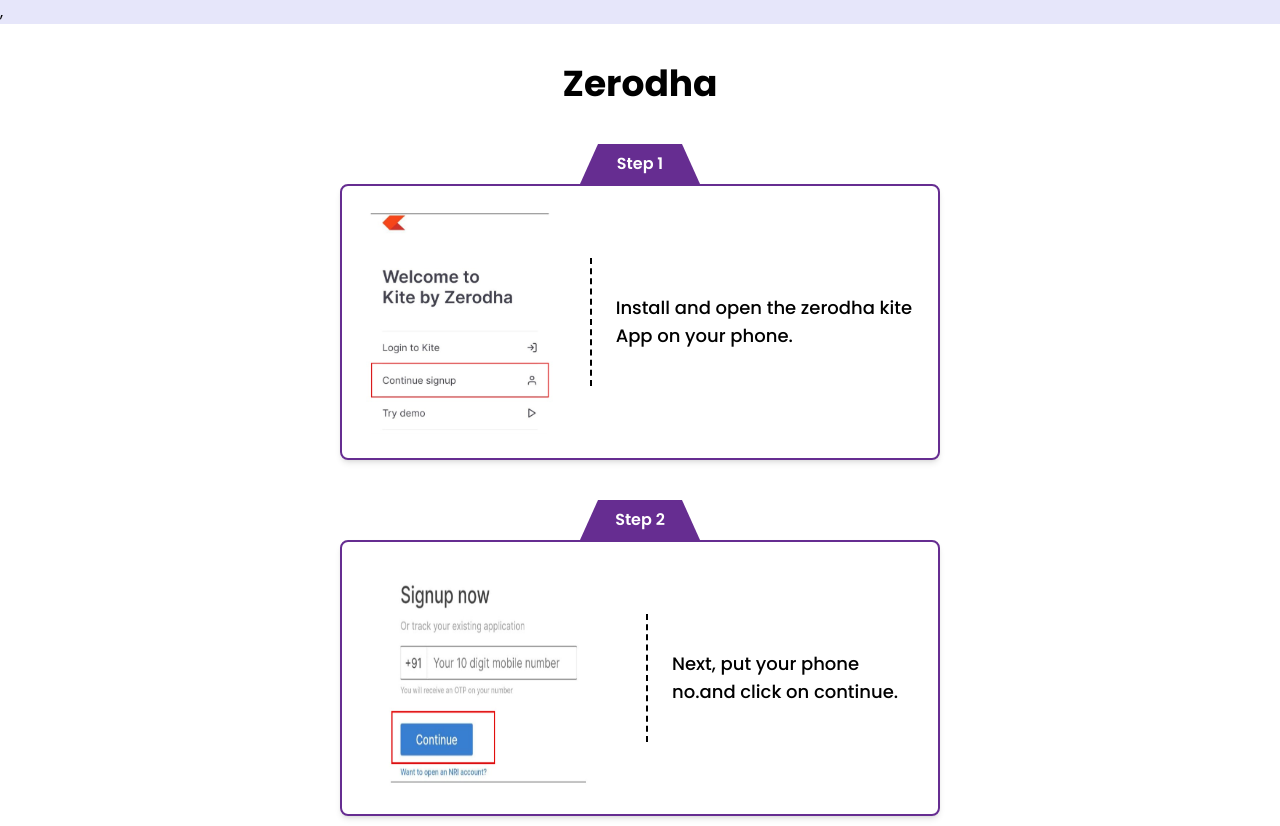
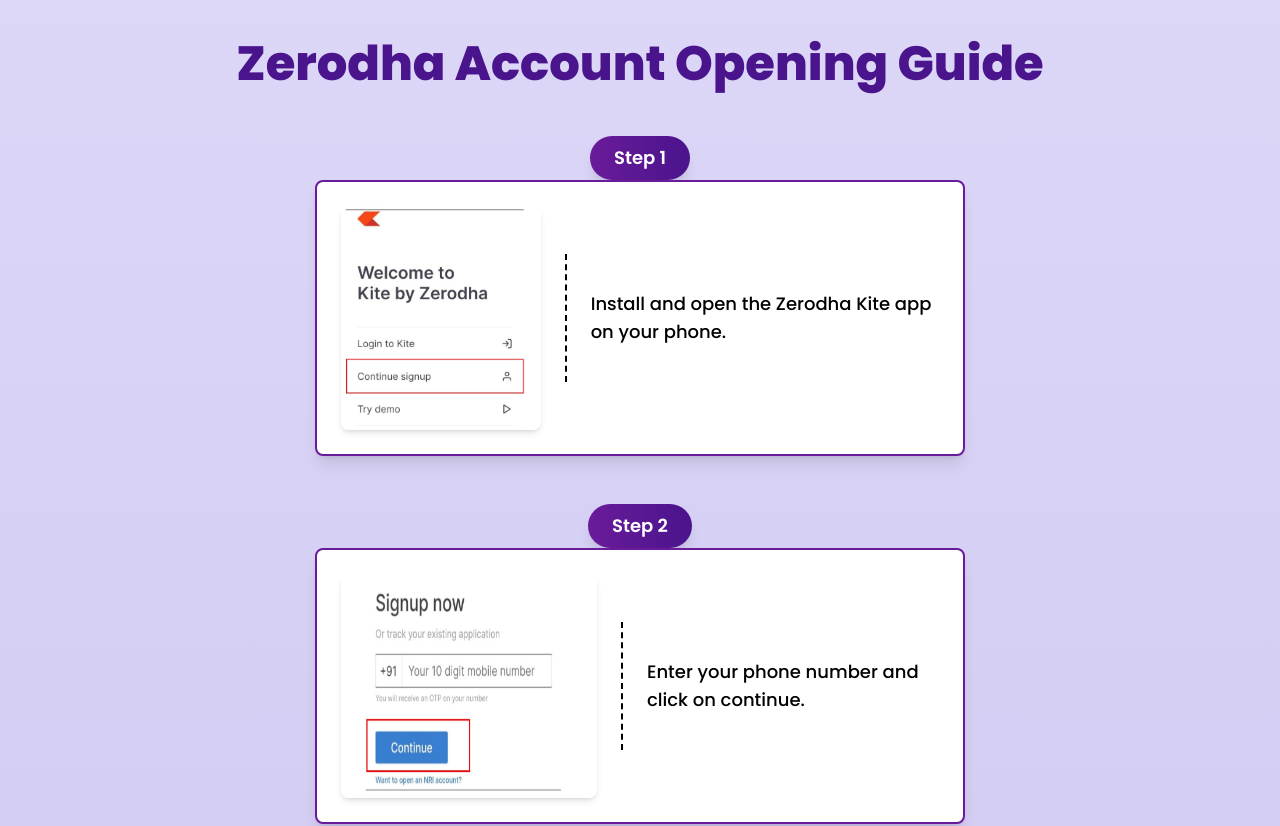
Before and after one commit to smritidoneria/Financial-Academia, a React (Vite) app in the folder client/: page /zerodha in a window 1280 px wide. Shown: the top 826 px of the page. Built offline with nearby package versions, Linux system fonts and the light colour scheme; the HTML template or start-up script is replaced by a standard one.

Commit message:
enhanced styles

```diff
--- a/client/src/App.jsx
+++ b/client/src/App.jsx
@@ -1,8 +1,7 @@
-import React from "react";
-import { createBrowserRouter, RouterProvider, Outlet } from "react-router-dom";
+import React, { useEffect, useState } from "react";
+import { createBrowserRouter, RouterProvider } from "react-router-dom";
 import { AnimatePresence } from "framer-motion";
-import NavBar from "./components/NavBar";
-import Footer from "./components/Footer";
+import Layout from "./Layout";
 import Login from "./pages/Login";
 import Home from "./pages/Home";
 import BlogHome from "./pages/BlogHome";
@@ -14,11 +13,9 @@
 import FriendsPage from "./pages/FriendsPage";
 import Demat from "./pages/Demat";
 import Redirect from "./Redirect";
-import { useSelector } from "react-redux";
 import DematDashboard from "./pages/DematDashboard";
 import { ToastContainer } from "react-toastify";
 import "react-toastify/dist/ReactToastify.css";
-import StaggeredDropDown from "./components/ChatBot";
 import {
   Budgeting,
   BudgetingQAndA,
@@ -34,24 +31,21 @@
 import Learning from "./pages/Learning";
 import LeaderBoard from "./pages/FriendsPage";
 import StockGame from "./pages/stockgame";
-import { Dashboard } from "@mui/icons-material";
 import Zerodha from "./pages/Zerodha";
 import Upstox from "./pages/Upstox";
 import AngelOne from "./pages/AngelOne";
 import Groww from "./pages/Groww";
-import { useLocation } from "react-router-dom";
 import StockAnalysis from "./pages/StockAnalysis";
 import Discussion from "./pages/Discussion";
 import News from "./pages/News";
 
+function App() {
+  const [token, setToken] = useState(localStorage.getItem("token"));
 
-
-function App() {
-  const token = localStorage.getItem("token");
-
-
-  const isNavBarOpen = useSelector((state) => state.ui.isNavBarOpen);
-
+  useEffect(() => {
+    const storedToken = localStorage.getItem("token");
+    setToken(storedToken);
+  }, []);
 
   const router = createBrowserRouter([
     {
@@ -70,44 +64,27 @@
             draggable
             pauseOnHover={false}
             theme="dark"
-          />,
-          {/* element: <Layout /> */}
-          {token && <NavBar />}
-          {!isNavBarOpen && (
-            <>
-              <Outlet />
-              {token && (
-                <div className="fixed bottom-12 right-36">
-                  <StaggeredDropDown />
-                </div>
-              )}
-              {token && <Footer />}
-            </>
-          )}
+          />
+          <Layout />
         </>
       ),
-
-      // path: "/",
-      // element: <Layout />,
       children: [
-
         {
           path: "/",
           element: <Redirect />,
         },
         {
-          path:"/dashboard/news",
-          element: <News/>
+          path: "/dashboard/news",
+          element: <News />,
         },
         {
-          path:"/dashboard/analysis",
-          element: <StockAnalysis/>
+          path: "/dashboard/analysis",
+          element: <StockAnalysis />,
         },
         {
-          path:"/dashboard/discussion",
-          element: <Discussion/>
+          path: "/dashboard/discussion",
+          element: <Discussion />,
         },
-
         {
           path: "/login",
           element: <Login />,
@@ -118,15 +95,15 @@
         },
         {
           path: "/zerodha",
-          element: <Zerodha/>,
+          element: <Zerodha />,
         },
         {
           path: "upstox",
           element: <Upstox />,
         },
         {
-          path:"angelOne",
-          element: <AngelOne/>
+          path: "angelOne",
+          element: <AngelOne />,
         },
         {
           path: "/groww",
@@ -134,11 +111,11 @@
         },
         {
           path: "/dematchoice",
-          element: <Demat/>
+          element: <Demat />,
         },
         {
-          path:'/dashboard',
-          element: <DematDashboard/>
+          path: "/dashboard",
+          element: <DematDashboard />,
         },
         {
           path: "/learning",
@@ -146,7 +123,7 @@
         },
         {
           path: "/broker",
-          element: <Broker/>
+          element: <Broker />,
         },
         {
           path: "/blog",
@@ -166,7 +143,7 @@
         },
         {
           path: "/stock",
-          element: <StockGame/>,
+          element: <StockGame />,
         },
         {
           path: "/savings",
--- /dev/null
+++ b/client/src/Layout.jsx
@@ -0,0 +1,30 @@
+import React from "react";
+import { Outlet } from "react-router-dom";
+import NavBar from "./components/NavBar";
+import Footer from "./components/Footer";
+import StaggeredDropDown from "./components/ChatBot";
+import { useSelector } from "react-redux";
+
+const Layout = () => {
+  const token = localStorage.getItem("token");
+  const isNavBarOpen = useSelector((state) => state.ui.isNavBarOpen);
+
+  return (
+    <>
+      {token && <NavBar />}
+      {!isNavBarOpen && (
+        <>
+          <Outlet />
+          {token && (
+            <div className="fixed bottom-12 right-36">
+              <StaggeredDropDown />
+            </div>
+          )}
+          {token && <Footer />}
+        </>
+      )}
+    </>
+  );
+};
+
+export default Layout;
--- a/client/src/components/NavBar.jsx
+++ b/client/src/components/NavBar.jsx
@@ -110,10 +110,8 @@
   useEffect(() => {
     setPath(window.location.pathname);
   }, [window.location.pathname]);
+  console.log("location",location.pathname);
 
-  if (location.pathname === "/dematchoice") {
-    return null;
-  }
 
   return (
     <Disclosure as="nav" className="bg-[#33006F] sticky top-0 z-[999]">
--- a/client/src/components/login/VerifyOtp.jsx
+++ b/client/src/components/login/VerifyOtp.jsx
@@ -52,9 +52,10 @@
                 if(user.data.user.age>=18){
 
                     window.location.href = "/dematchoice";
-                }
+                }else{
                 // // navigate("/home");
                  window.location.href = "/home";
+                }
             }
             else {
                 toast.error(res.data.message);
--- a/client/src/pages/AngelOne.jsx
+++ b/client/src/pages/AngelOne.jsx
@@ -1,4 +1,5 @@
 import React from "react";
+import { motion } from "framer-motion";
 import step1 from "../assets/angel1.jpeg";
 import step2 from "../assets/angel2.jpeg";
 import step3 from "../assets/angel3.jpeg";
@@ -12,15 +13,13 @@
 const steps = [
   {
     image: step1,
-    description:
-      "Visit Angel One’s Website. Go to Angel One’s official website.",
+    description: "Visit Angel One’s Website. Go to Angel One’s official website.",
   },
   {
     image: step2,
-    description:
-      " Provide your Name, Mobile Number. Verify your mobile number with an OTP.",
+    description: "Provide your Name, Mobile Number. Verify your mobile number with an OTP.",
   },
-  { image: step3, description: "Add Email Address for kYC Verification" },
+  { image: step3, description: "Add Email Address for KYC Verification." },
   {
     image: step4,
     description:
@@ -29,13 +28,11 @@
   { image: step5, description: "Enter Aadhar number to continue." },
   {
     image: step6,
-    description:
-      "Use the digilocker to access the credential and important documents",
+    description: "Use the digilocker to access the credential and important documents.",
   },
   {
     image: step7,
-    description:
-      "Give the permission from the digilocker to provide the credentials.",
+    description: "Give the permission from the digilocker to provide the credentials.",
   },
   {
     image: step8,
@@ -45,42 +42,42 @@
   {
     image: step9,
     description:
-      "Upload Required Documents such as PAN Card (for identity verification). Aadhaar Card (for address verification). Bank proof (Cancelled cheque or bank statement).Signature proof (Upload an image of your signature).",
+      "Upload Required Documents such as PAN Card (for identity verification), Aadhaar Card (for address verification), Bank proof (Cancelled cheque or bank statement), and Signature proof (Upload an image of your signature).",
   },
 ];
 
 const AngelOne = () => {
   return (
-    <div className="w-full min-h-screen flex flex-col items-center justify-center bg-white text-black p-10">
-      <h2 className="text-4xl font-bold mb-10"> Groww</h2>
+    <div className="w-full min-h-screen flex flex-col items-center justify-center bg-gradient-to-b from-[#dcd6f7] to-[#a6a1e0] text-black p-10">
+      <motion.h2
+        className="text-5xl font-extrabold text-[#662d91] mb-12 text-center"
+        initial={{ opacity: 0, y: -50 }}
+        animate={{ opacity: 1, y: 0 }}
+        transition={{ duration: 0.8 }}
+      >
+        Angel One Account Opening Guide
+      </motion.h2>
 
       {/* Steps Container */}
       <div className="flex flex-col gap-10">
         {Array.from({ length: Math.ceil(steps.length / 2) }).map(
           (_, rowIndex) => (
-            <div
-              key={rowIndex}
-              className="flex flex-wrap justify-center gap-10"
+            <div key={rowIndex} className="flex flex-wrap justify-center gap-10">
+              {steps.slice(rowIndex * 2, rowIndex * 2 + 2).map((step, index) => (
+                <motion.div
+                  key={index}
+                  className="flex flex-col items-center"
+                  initial={{ opacity: 0, y: 20 }}
+                  whileInView={{ opacity: 1, y: 0 }}
+                  transition={{ duration: 0.5, delay: index * 0.1 }}
                 >
-              {steps
-                .slice(rowIndex * 2, rowIndex * 2 + 2)
-                .map((step, index) => (
-                  <div key={index} className="flex flex-col items-center">
                   {/* Step Number Trapezium Container */}
-                    <div
-                      className="flex items-center justify-center text-white font-semibold shadow-md"
-                      style={{
-                        width: "120px",
-                        height: "40px",
-                        backgroundColor: "#662d91",
-                        clipPath: "polygon(15% 0%, 85% 0%, 100% 100%, 0% 100%)",
-                      }}
-                    >
+                  <div className="flex items-center justify-center text-white font-semibold shadow-lg rounded-full px-6 py-2 bg-gradient-to-r from-[#6a1b9a] to-[#4a148c] text-lg">
                     Step {rowIndex * 2 + index + 1}
                   </div>
 
                   {/* Card Container */}
-                    <div className="flex items-center gap-6 p-6 bg-gray-100 rounded-lg shadow-md w-[600px] border-2 border-[#662d91] h-76">
+                  <div className="flex items-center gap-6 p-6 bg-white rounded-lg shadow-lg w-[650px] border-2 border-[#6a1b9a] h-auto transition-all hover:scale-105">
                     <img
                       src={step.image}
                       alt={`Step ${rowIndex * 2 + index + 1}`}
@@ -89,7 +86,7 @@
                     <div className="h-32 border-r-2 border-dashed border-gray-400"></div>
                     <p className="text-lg font-medium">{step.description}</p>
                   </div>
-                  </div>
+                </motion.div>
               ))}
             </div>
           )
--- a/client/src/pages/Groww.jsx
+++ b/client/src/pages/Groww.jsx
@@ -12,119 +12,63 @@
 import step11 from "../assets/groww11.jpeg";
 import step12 from "../assets/groww12.jpeg";
 import step13 from "../assets/groww13.jpeg";
+import { motion } from "framer-motion";
 
 const steps = [
-  {
-    image: step1,
-    description:
-      "Click on ‘Open Your Account’ to visit Groww and start your account opening process. Enter your mobile number to continue",
-  },
-  {
-    image: step2,
-    description:
-      "Now enter your PAN number to continue. Click verify to proceed.",
-  },
-  {
-    image: step3,
-    description: "Confirm your identity by clicking the confirm button.",
-  },
-  {
-    image: step4,
-    description:
-      "Now enter your Date of Birth, Gender and marital status. Click the next button to continue.",
-  },
-  {
-    image: step5,
-    description:
-      "Now enter your Occupation type, annual income and parents name. Click next to continue.",
-  },
-  {
-    image: step6,
-    description:
-      "Now enter your bank IFSC Code and wait for the system to detect the branch. Click Confirm bank to continue.",
-  },
-  {
-    image: step7,
-    description:
-      "Now enter your bank account number. Re-enter it to confirm the bank account number. Click verify bank to continue.",
-  },
-  {
-    image: step8,
-    description:
-      "Now click your picture on a clear background. Click the camera button to capture your photo.",
-  },
-  {
-    image: step9,
-    description:
-      "Now you need to record a 3-second video of yourself to do the IPV process. Make sure your face fits within the frame.",
-  },
-  {
-    image: step10,
-    description:
-      "Now upload a clear picture of your PAN card. Click the Camera to capture it. You can also upload a scanned image of the PAN card from your gallery.",
-  },
-  {
-    image: step11,
-    description:
-      "Now verify your address by uploading any one of the documents (Aadhaar card, Voter ID, Passport, Driving License). Click Next to continue.",
-  },
-  {
-    image: step12,
-    description:
-      "Now enter your same address details which you have mentioned on your uploaded documents.",
-  },
-  {
-    image: step13,
-    description:
-      "Now you need to upload your signature. Check the declaration box and hit “click to sign button”. You will be welcomed by a screen where you need to sign using your fingers. Click submit. Your account has been successfully created. You can now start trading using the app.",
-  },
+  { image: step1, description: "Click on ‘Open Your Account’ to visit Groww and start your account opening process. Enter your mobile number to continue." },
+  { image: step2, description: "Now enter your PAN number to continue. Click verify to proceed." },
+  { image: step3, description: "Confirm your identity by clicking the confirm button." },
+  { image: step4, description: "Now enter your Date of Birth, Gender and marital status. Click the next button to continue." },
+  { image: step5, description: "Now enter your Occupation type, annual income and parents name. Click next to continue." },
+  { image: step6, description: "Now enter your bank IFSC Code and wait for the system to detect the branch. Click Confirm bank to continue." },
+  { image: step7, description: "Now enter your bank account number. Re-enter it to confirm the bank account number. Click verify bank to continue." },
+  { image: step8, description: "Now click your picture on a clear background. Click the camera button to capture your photo." },
+  { image: step9, description: "Now you need to record a 3-second video of yourself to do the IPV process. Make sure your face fits within the frame." },
+  { image: step10, description: "Now upload a clear picture of your PAN card. Click the Camera to capture it. You can also upload a scanned image of the PAN card from your gallery." },
+  { image: step11, description: "Now verify your address by uploading any one of the documents (Aadhaar card, Voter ID, Passport, Driving License). Click Next to continue." },
+  { image: step12, description: "Now enter your same address details which you have mentioned on your uploaded documents." },
+  { image: step13, description: "Now you need to upload your signature. Check the declaration box and hit “click to sign button”. You will be welcomed by a screen where you need to sign using your fingers. Click submit. Your account has been successfully created. You can now start trading using the app." },
 ];
 
 const Groww = () => {
   return (
-    <div className="w-full min-h-screen flex flex-col items-center justify-center bg-white text-black p-10">
-      <h2 className="text-4xl font-bold mb-10"> Groww</h2>
+    <div className="w-full min-h-screen flex flex-col items-center justify-center bg-gradient-to-b from-[#dcd6f7] to-[#a6a1e0] text-black p-10">
+      <motion.h2
+        className="text-5xl font-extrabold text-[#4a148c] mb-12 text-center"
+        initial={{ opacity: 0, y: -50 }}
+        animate={{ opacity: 1, y: 0 }}
+        transition={{ duration: 0.8 }}
+      >
+        Groww Account Opening Guide
+      </motion.h2>
 
-      {/* Steps Container */}
-      <div className="flex flex-col gap-10">
-        {Array.from({ length: Math.ceil(steps.length / 2) }).map(
-          (_, rowIndex) => (
-            <div
-              key={rowIndex}
-              className="flex flex-wrap justify-center gap-10"
+      <div className="flex flex-col gap-12">
+        {Array.from({ length: Math.ceil(steps.length / 2) }).map((_, rowIndex) => (
+          <div key={rowIndex} className="flex flex-wrap justify-center gap-12">
+            {steps.slice(rowIndex * 2, rowIndex * 2 + 2).map((step, index) => (
+              <motion.div
+                key={index}
+                className="flex flex-col items-center"
+                initial={{ opacity: 0, y: 20 }}
+                whileInView={{ opacity: 1, y: 0 }}
+                transition={{ duration: 0.5, delay: index * 0.1 }}
               >
-              {steps
-                .slice(rowIndex * 2, rowIndex * 2 + 2)
-                .map((step, index) => (
-                  <div key={index} className="flex flex-col items-center">
-                    {/* Step Number Trapezium Container */}
-                    <div
-                      className="flex items-center justify-center text-white font-semibold shadow-md"
-                      style={{
-                        width: "120px",
-                        height: "40px",
-                        backgroundColor: "#662d91",
-                        clipPath: "polygon(15% 0%, 85% 0%, 100% 100%, 0% 100%)",
-                      }}
-                    >
+                <div className="flex items-center justify-center text-white font-semibold shadow-lg rounded-full px-6 py-2 bg-gradient-to-r from-[#6a1b9a] to-[#4a148c] text-lg">
                   Step {rowIndex * 2 + index + 1}
                 </div>
-
-                    {/* Card Container */}
-                    <div className="flex items-center gap-6 p-6 bg-gray-100 rounded-lg shadow-md w-[600px] border-2 border-[#662d91] h-76">
+                <div className="flex items-center gap-6 p-6 bg-white rounded-lg shadow-lg w-[650px] border-2 border-[#6a1b9a] h-auto transition-all hover:scale-105">
                   <img
                     src={step.image}
                     alt={`Step ${rowIndex * 2 + index + 1}`}
-                        className="w-64 h-56 rounded-lg"
+                    className="w-64 h-56 rounded-lg shadow-md"
                   />
                   <div className="h-32 border-r-2 border-dashed border-gray-400"></div>
-                      <p className="text-lg font-medium">{step.description}</p>
+                  <p className="text-lg font-medium text-gray-800">{step.description}</p>
                 </div>
+              </motion.div>
+            ))}
           </div>
         ))}
-            </div>
-          )
-        )}
       </div>
     </div>
   );
--- a/client/src/pages/Zerodha.jsx
+++ b/client/src/pages/Zerodha.jsx
@@ -13,97 +13,67 @@
 import step12 from "../assets/zero12.jpeg";
 import step13 from "../assets/zero13.jpeg";
 import step14 from "../assets/zero14.jpeg";
+import { motion } from "framer-motion";
 
 const steps = [
-  {
-    image: step1,
-    description: "Install and open the zerodha kite App on your phone.",
-  },
-  {
-    image: step2,
-    description: " Next, put your phone no.and click  on continue.",
-  },
-  {
-    image: step3,
-    description: "Fill in the information and click on the continue button.",
-  },
-  { image: step4, description: "Confirm the OTP and click on continue." },
-  {
-    image: step5,
-    description:
-      "After signing up, start with the first step with filling pan detail and DOB.",
-  },
-  {
-    image: step6,
-    description:
-      " In step 2 pay account opening fee which is the minimum balance to open Zerodha account.",
-  },
-  {
-    image: step7,
-    description:
-      "Now, it's time to share your aadhar KYC continue to digilocker",
-  },
-  { image: step8, description: "Enter your aadhaar and click on continue." },
-  { image: step9, description: "Verify  your aadhar OTP" },
-  {
-    image: step10,
-    description:
-      " Next, fill the requested information here to make a profile.",
-  },
-  { image: step11, description: "Here you have to link your bank account." },
-  {
-    image: step12,
-    description:
-      "Now it’s time for webcam verification which is an important step to complete your demat account.",
-  },
-  { image: step13, description: "Upload digital signature or E Signature." },
-  {
-    image: step14,
-    description:
-      "This is the last process where you have to collect required account opening documentation.",
-  },
+  { image: step1, description: "Install and open the Zerodha Kite app on your phone." },
+  { image: step2, description: "Enter your phone number and click on continue." },
+  { image: step3, description: "Fill in the details and click on continue." },
+  { image: step4, description: "Confirm the OTP and proceed." },
+  { image: step5, description: "Enter PAN details and date of birth." },
+  { image: step6, description: "Pay the account opening fee to proceed." },
+  { image: step7, description: "Share your Aadhaar KYC via DigiLocker." },
+  { image: step8, description: "Enter Aadhaar details and continue." },
+  { image: step9, description: "Verify Aadhaar OTP." },
+  { image: step10, description: "Fill in your profile details." },
+  { image: step11, description: "Link your bank account." },
+  { image: step12, description: "Complete webcam verification." },
+  { image: step13, description: "Upload your digital or e-signature." },
+  { image: step14, description: "Complete documentation for account opening." },
 ];
+
 const Zerodha = () => {
   return (
-    <div className="w-full min-h-screen flex flex-col items-center justify-center bg-white text-black p-10">
-      <h2 className="text-4xl font-bold mb-10">Zerodha</h2>
+    <div className="w-full min-h-screen flex flex-col items-center justify-center bg-gradient-to-b from-[#dcd6f7] to-[#a6a1e0] text-black p-10">
+      {/* Heading Section */}
+      <motion.h2
+        className="text-5xl font-extrabold text-[#4a148c] mb-12 text-center"
+        initial={{ opacity: 0, y: -50 }}
+        animate={{ opacity: 1, y: 0 }}
+        transition={{ duration: 0.8 }}
+      >
+        Zerodha Account Opening Guide
+      </motion.h2>
 
       {/* Steps Container */}
-      <div className="flex flex-col gap-10">
+      <div className="flex flex-col gap-12">
         {Array.from({ length: Math.ceil(steps.length / 2) }).map(
           (_, rowIndex) => (
-            <div
-              key={rowIndex}
-              className="flex flex-wrap justify-center gap-10"
+            <div key={rowIndex} className="flex flex-wrap justify-center gap-12">
+              {steps.slice(rowIndex * 2, rowIndex * 2 + 2).map((step, index) => (
+                <motion.div
+                  key={index}
+                  className="flex flex-col items-center"
+                  initial={{ opacity: 0, y: 20 }}
+                  whileInView={{ opacity: 1, y: 0 }}
+                  transition={{ duration: 0.5, delay: index * 0.1 }}
                 >
-              {steps
-                .slice(rowIndex * 2, rowIndex * 2 + 2)
-                .map((step, index) => (
-                  <div key={index} className="flex flex-col items-center">
-                    {/* Step Number Trapezium Container */}
-                    <div
-                      className="flex items-center justify-center text-white font-semibold shadow-md"
-                      style={{
-                        width: "120px",
-                        height: "40px",
-                        backgroundColor: "#662d91",
-                        clipPath: "polygon(15% 0%, 85% 0%, 100% 100%, 0% 100%)",
-                      }}
-                    >
+                  {/* Step Badge */}
+                  <div className="flex items-center justify-center text-white font-semibold shadow-lg rounded-full px-6 py-2 bg-gradient-to-r from-[#6a1b9a] to-[#4a148c] text-lg">
                     Step {rowIndex * 2 + index + 1}
                   </div>
 
                   {/* Card Container */}
-                    <div className="flex items-center gap-6 p-6 bg-gray-100 rounded-lg shadow-md w-[600px] border-2 border-[#662d91] h-76">
+                  <div className="flex items-center gap-6 p-6 bg-white rounded-lg shadow-lg w-[650px] border-2 border-[#6a1b9a] h-auto transition-all hover:scale-105">
                     <img
                       src={step.image}
                       alt={`Step ${rowIndex * 2 + index + 1}`}
-                        className="w-64 h-56 rounded-lg"
+                      className="w-64 h-56 rounded-lg shadow-md"
                     />
                     <div className="h-32 border-r-2 border-dashed border-gray-400"></div>
-                      <p className="text-lg font-medium">{step.description}</p>
+                    <p className="text-lg font-medium text-gray-800">{step.description}</p>
                   </div>
-                  </div>
+                </motion.div>
               ))}
             </div>
           )
```
Also changed, not shown: client/src/pages/Broker.jsx (+21 -8 lines), client/src/pages/Demat.jsx (+20 -9 lines), client/src/pages/Upstox.jsx (+33 -36 lines). Lines whose indentation alone changed are shown as unchanged.
